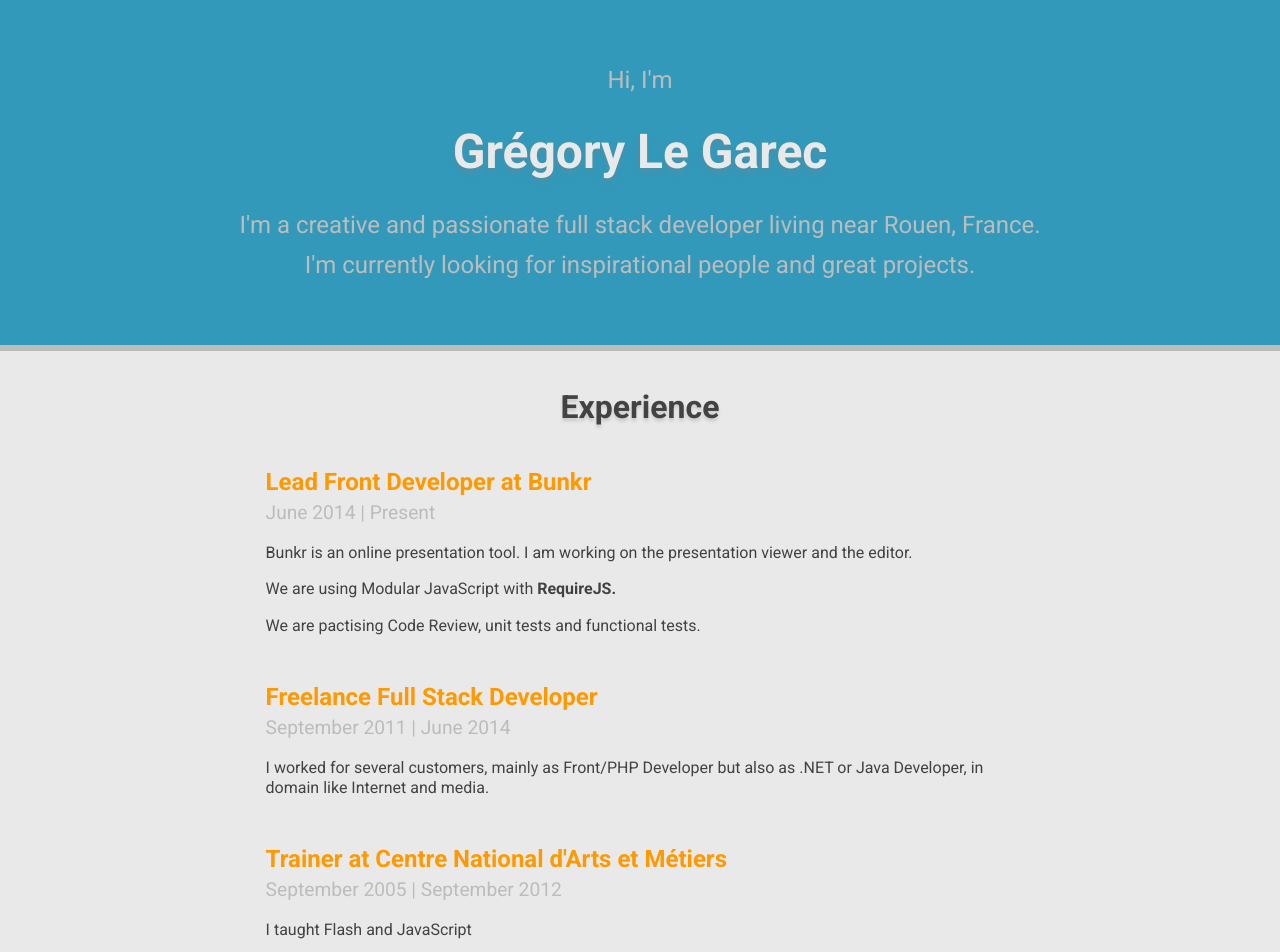
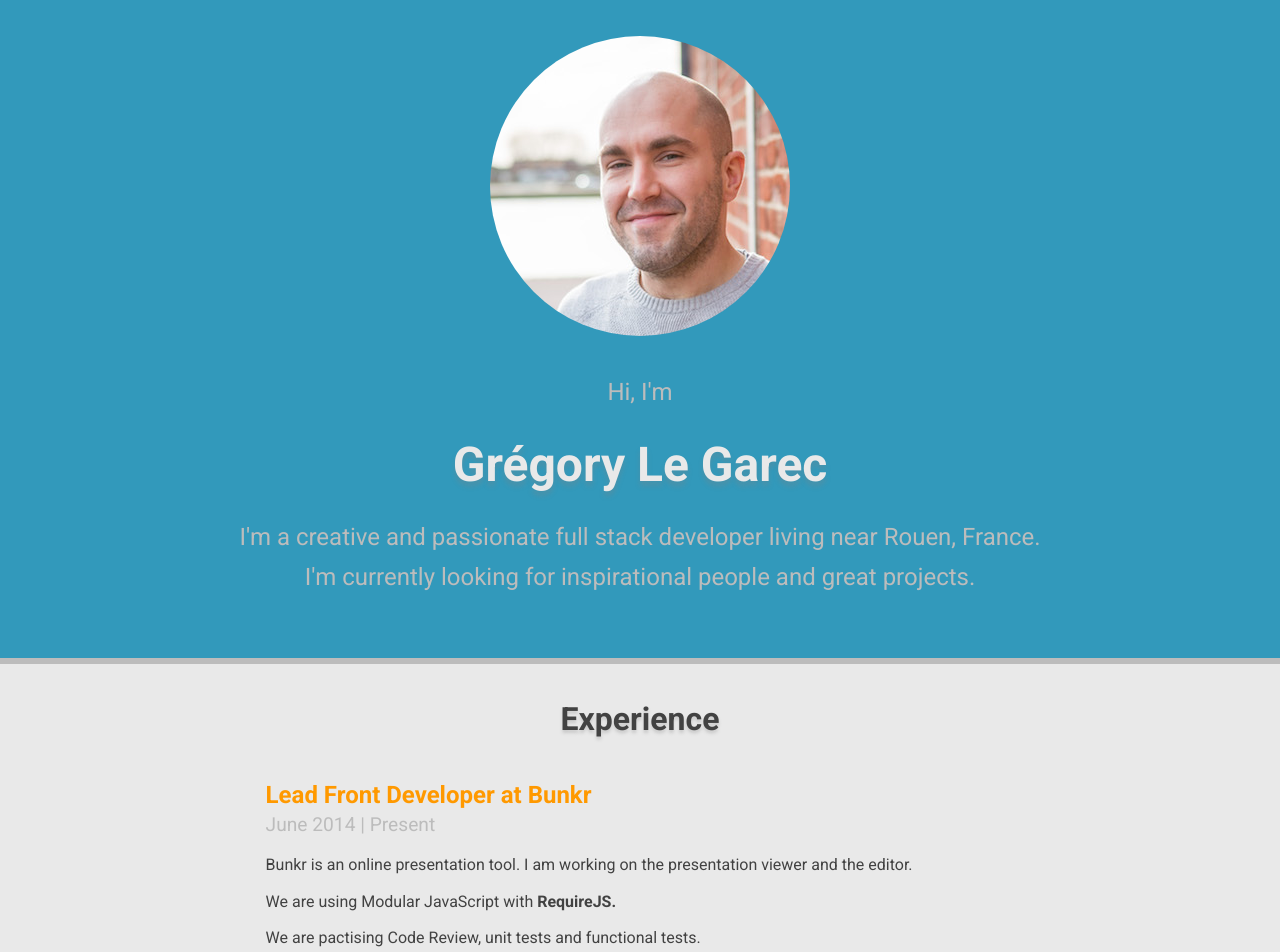
Before and after one commit to gregorylegarec/gregorylegarec.github.io, a plain HTML site: page index.html in a window 1280 px wide. Shown: the top 952 px of the page. Drawn offline with Linux system fonts and the light colour scheme.

Commit message:
add portrait picture

```diff
--- a/index.html
+++ b/index.html
@@ -8,6 +8,7 @@
 	</head>
 	<body>
 		<header>
+			<img src="portrait.jpg" alt="Yeas it's me" class="portrait" />
 			<p>Hi, I'm</p>
 			<h1>Grégory Le Garec</h1>
 			<p>I'm a creative and passionate full stack developer living near Rouen, France.<br />
--- a/resume.css
+++ b/resume.css
@@ -27,6 +27,10 @@ header {
 	line-height: 1.677em;
 	padding: 1.5em 0.5em;
  	border-bottom: 0.25em solid #BCBCBC;
+}
+
+.portrait {
+	border-radius : 50%;
 }
 
 h1 {
```
Also changed, not shown: portrait.jpg (added).
